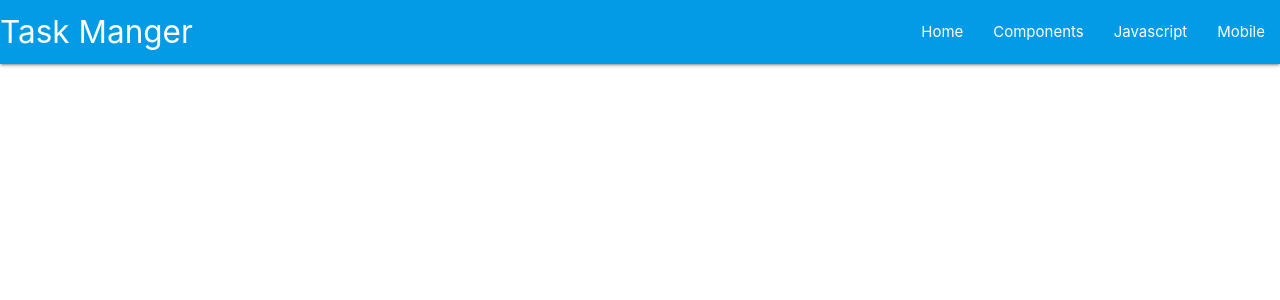
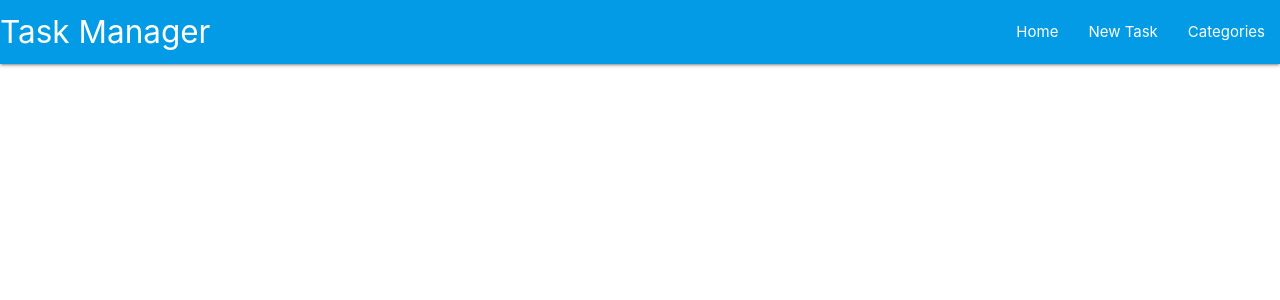
Before and after one commit to DSP1994/flask-sqlalchemy-task-manager, a Flask app: page / in a window 1280 px wide. Shown: the top 300 px of the page. Run offline with Flask 2, Linux system fonts and the light colour scheme; some libraries are stand-ins or nearby versions.

Commit message:
added fontawesome script link and 3 lists for navbar

```diff
--- a/taskmanager/templates/base.html
+++ b/taskmanager/templates/base.html
@@ -4,6 +4,7 @@
     <meta charset="UTF-8">
     <meta http-equiv="X-UA-Compatible" content="IE=edge">
     <meta name="viewport" content="width=device-width, initial-scale=1.0">
+    <link rel="stylesheet" href="https://cdnjs.cloudflare.com/ajax/libs/font-awesome/6.1.2/css/all.min.css" integrity="sha512-1sCRPdkRXhBV2PBLUdRb4tMg1w2YPf37qatUFeS7zlBy7jJI8Lf4VHwWfZZfpXtYSLy85pkm9GaYVYMfw5BC1A==" crossorigin="anonymous" referrerpolicy="no-referrer" />
     <link rel="stylesheet" href="https://cdnjs.cloudflare.com/ajax/libs/materialize/1.0.0/css/materialize.min.css" type="text/css">
     <link rel="stylesheet" href="{{ url_for('static', filename='css/style.css') }}" type="text/css">
     <title>Task Manger</title>
@@ -14,23 +15,21 @@
         <!-- top navbar-->
         <nav class="light-blue darken-1">
             <div class="nav-wrapper">
-              <a href="#!" class="brand-logo">Task Manger</a>
-              <a href="#" data-target="mobile-demo" class="sidenav-trigger"><i class="material-icons">menu</i></a>
+              <a href="{{ url_for('home') }}" class="brand-logo">Task Manager</a>
+              <a href="#" data-target="mobile-demo" class="sidenav-trigger"><i class="fas fa-bars"></i></a>
               <ul class="right hide-on-med-and-down">
                 <li><a href="{{ url_for('home') }}">Home</a></li>
-                <li><a href="badges.html">Components</a></li>
-                <li><a href="collapsible.html">Javascript</a></li>
-                <li><a href="mobile.html">Mobile</a></li>
+                <li><a href="">New Task</a></li>
+                <li><a href="">Categories</a></li>
               </ul>
             </div>
           </nav>
 
           <!-- mobile sidenav -->
           <ul class="sidenav" id="mobile-demo">
-            <li><a href="sass.html">Sass</a></li>
-            <li><a href="badges.html">Components</a></li>
-            <li><a href="collapsible.html">Javascript</a></li>
-            <li><a href="mobile.html">Mobile</a></li>
+            <li><a href="{{ url_for('home') }}">Home</a></li>
+            <li><a href="">New Task</a></li>
+            <li><a href="">Categories</a></li>
           </ul>
     </header>
 
```
